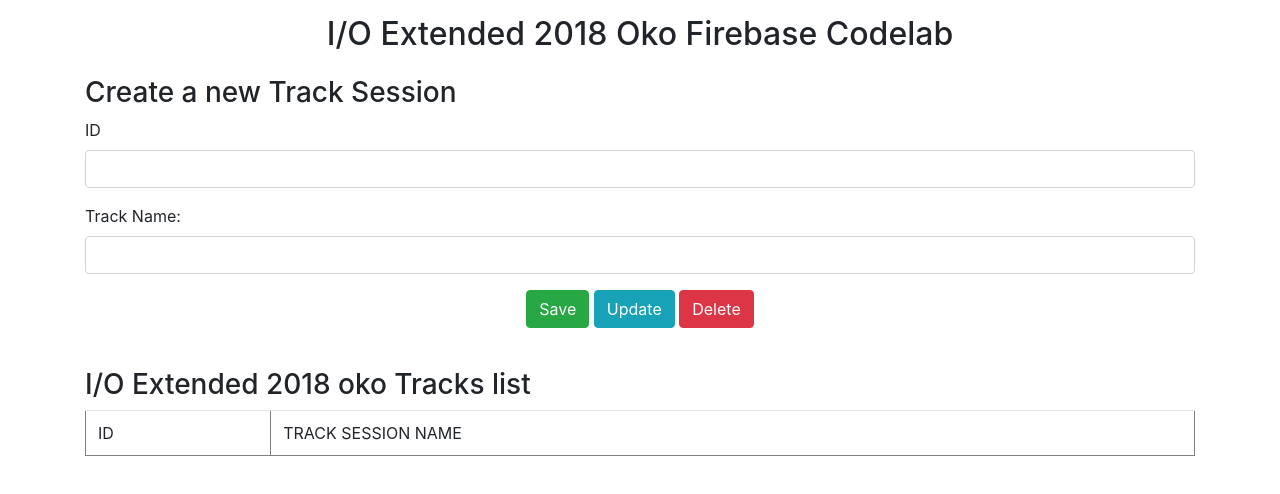
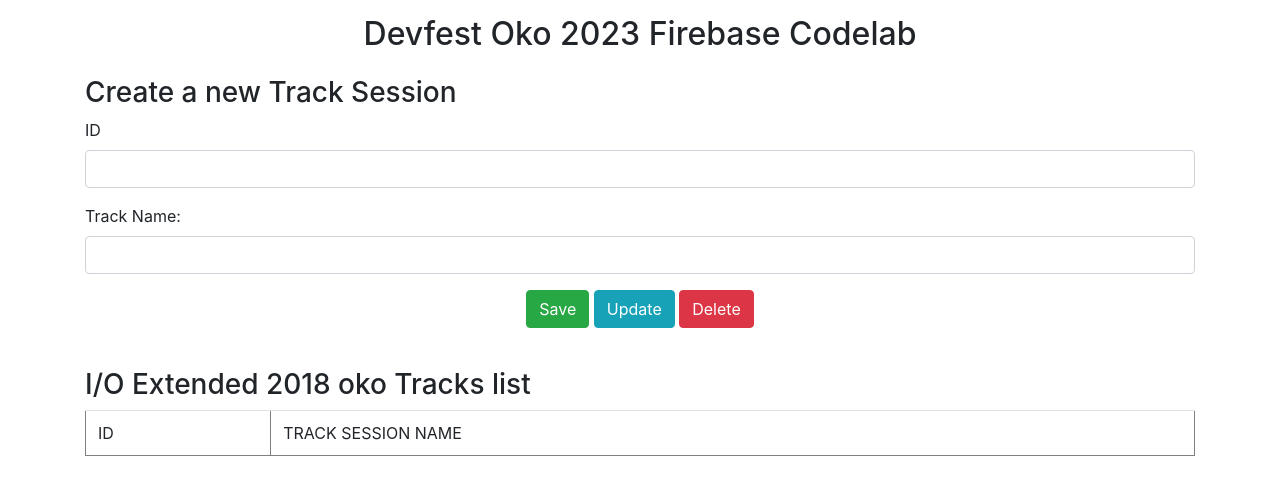
Before and after one commit to okekechimezieglory/FirebaseWeb, a plain HTML site: page index.html in a window 1280 px wide. Drawn offline with nearby package versions, Linux system fonts and the light colour scheme; no server answers.

Commit message:
title change

```diff
--- a/index.html
+++ b/index.html
@@ -24,7 +24,7 @@
 	<div class="row">
 		<div class="col-lg-12">
 
-		 <div class="text-center"><h2 style="padding:15px;">I/O Extended 2018 Oko Firebase Codelab</h2></div>
+		 <div class="text-center"><h2 style="padding:15px;">Devfest Oko 2023 Firebase Codelab</h2></div>
 
 
 	<div class="panel panel-default">
```
